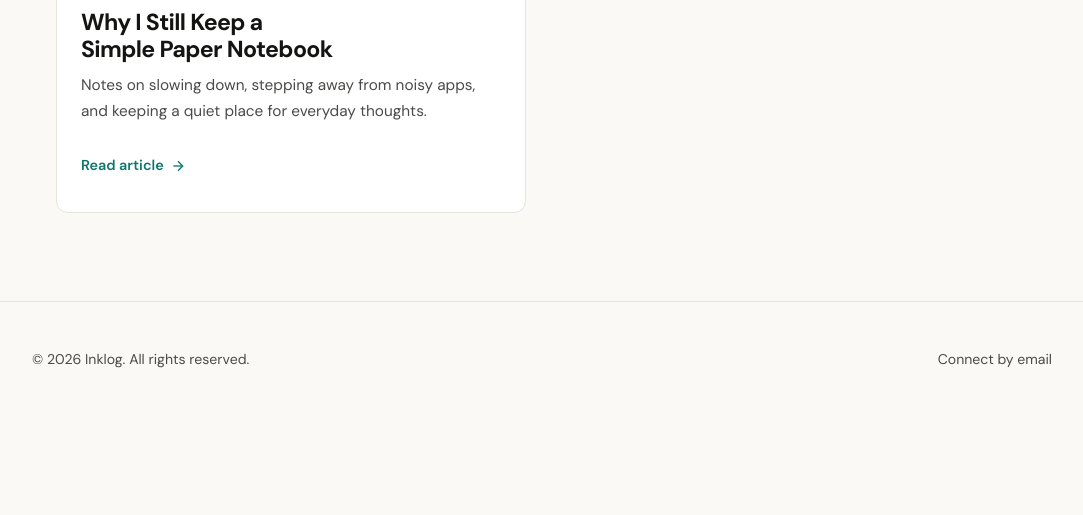
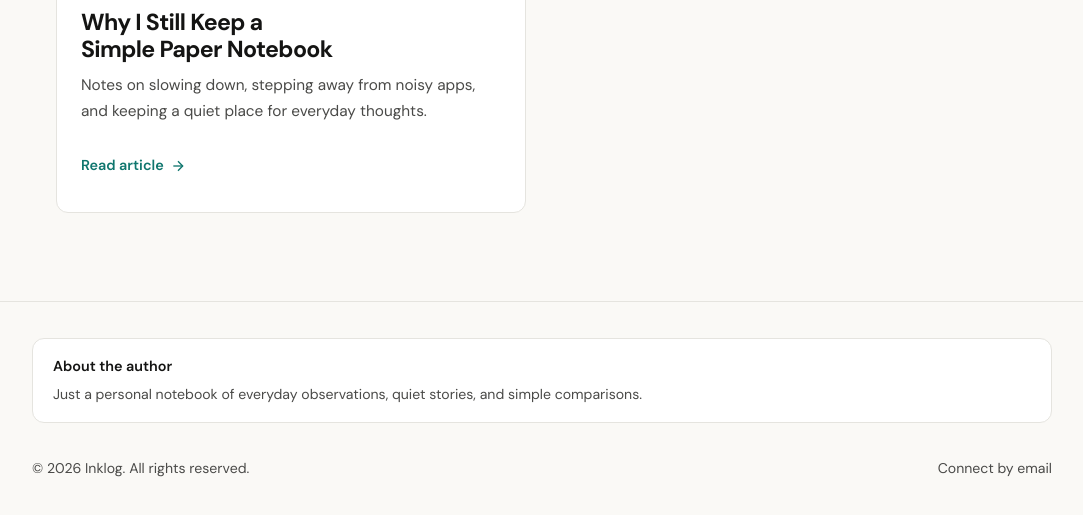
Before and after one commit to securexg/ggblog, a plain HTML site: page index.html in a window 1280 px wide. Shown: the part 814-1329 px from the top of the page, without its empty margins (98-1181 px from the left). Before the commit the page ends 1232 px from the top, so only its background shows below. Drawn offline with Linux system fonts and the light colour scheme.

Commit message:
Remove author name, add footer author box, WhatsApp share, and OG tags

```diff
--- a/index.html
+++ b/index.html
@@ -5,6 +5,16 @@
   <meta name="viewport" content="width=device-width, initial-scale=1.0" />
   <title>Inklog | Personal Stories &amp; Notes</title>
   <meta name="description" content="A quiet personal blog for stories, everyday observations, and simple comparisons." />
+  <meta property="og:type" content="website" />
+  <meta property="og:site_name" content="Inklog" />
+  <meta property="og:title" content="Inklog | Personal Stories &amp; Notes" />
+  <meta property="og:description" content="A quiet personal blog for stories, everyday observations, and simple comparisons." />
+  <meta property="og:url" content="https://inklog.pages.dev/" />
+  <meta property="og:image" content="https://images.unsplash.com/photo-1455390582262-044cdead277a?auto=format&fit=crop&w=1400&q=80" />
+  <meta name="twitter:card" content="summary_large_image" />
+  <meta name="twitter:title" content="Inklog | Personal Stories &amp; Notes" />
+  <meta name="twitter:description" content="A quiet personal blog for stories, everyday observations, and simple comparisons." />
+  <meta name="twitter:image" content="https://images.unsplash.com/photo-1455390582262-044cdead277a?auto=format&fit=crop&w=1400&q=80" />
   <link rel="icon" type="image/svg+xml" href="/favicon.svg" />
   <link rel="preconnect" href="https://fonts.googleapis.com" />
   <link rel="preconnect" href="https://fonts.gstatic.com" crossorigin />
@@ -72,6 +82,10 @@
   </main>
 
   <footer class="site-footer">
+    <div class="footer-author">
+      <div class="footer-author-title">About the author</div>
+      <p>Just a personal notebook of everyday observations, quiet stories, and simple comparisons.</p>
+    </div>
     <div class="footer-inner">
       <span>&copy; 2026 Inklog. All rights reserved.</span>
       <div class="footer-links">
--- a/style.css
+++ b/style.css
@@ -592,6 +592,28 @@ tr:last-child td {
   font-size: 0.88rem;
 }
 
+.footer-author {
+  max-width: var(--max-wide);
+  margin: 0 auto 1.5rem;
+  padding: 1rem 1.25rem;
+  background: var(--surface);
+  border: 1px solid var(--border);
+  border-radius: var(--radius);
+}
+
+.footer-author-title {
+  font-weight: 600;
+  font-size: 0.9rem;
+  color: var(--ink);
+  margin-bottom: 0.25rem;
+}
+
+.footer-author p {
+  margin: 0;
+  color: var(--muted);
+  font-size: 0.88rem;
+}
+
 .footer-inner {
   max-width: var(--max-wide);
   margin: 0 auto;
```
Also changed, not shown: posts/keeping-a-simple-notebook.html (+22 -9 lines), 1 other file.
